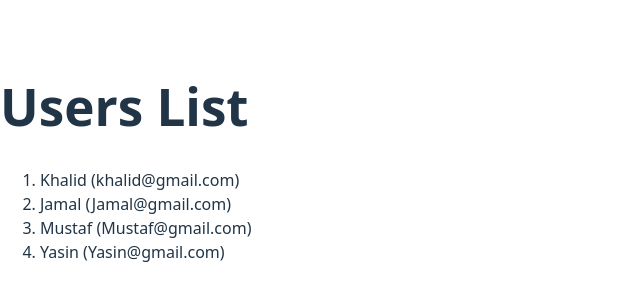
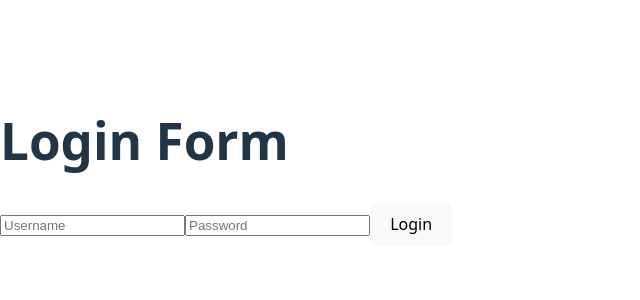
Before and after one commit to Mohmett/React-Challenges, a React (Vite) app: page / in a window 1280 px wide. Shown: the part 238-538 px from the top of the page, without its empty margins (0-640 px from the left). Built offline with nearby package versions, Linux system fonts and the light colour scheme.

Commit message:
Exercise 11

```diff
--- a/src/App.jsx
+++ b/src/App.jsx
@@ -8,6 +8,7 @@ import Exercise7 from "./Exercise7MouseMove";
 import CountDown from "./CountDownExer8";
 import GitHubUsers from "./GithubUsers";
 import UserList from "./userList";
+import LoginForm from "./LoginForm";
 
 function App() {
   return (
@@ -24,7 +25,8 @@ function App() {
       {/* <Exercise7/> */}
       {/* <CountDown></CountDown> */}
       {/* <GitHubUsers></GitHubUsers> */}
-      <UserList></UserList>
+      {/* <UserList></UserList> */}
+      <LoginForm></LoginForm>
     </>
   );
 }
--- /dev/null
+++ b/src/LoginForm.jsx
@@ -0,0 +1,38 @@
+import { useState } from "react";
+
+const LoginForm=()=>{
+
+  const [username,setUsername]=useState("")
+  const [isLogin,setIsLogin]=useState(false)
+
+const Login=()=>{
+ username.trim() !== "" && setIsLogin(true)
+}
+
+const Logout=()=>{
+  setIsLogin(false)
+}
+
+if(!isLogin){
+    return(
+    <div>
+      <form action="">
+      <h1>Login Form</h1>
+      <input type="text"  onChange={(e)=>setUsername(e.target.value)} placeholder="Username" required="ruquired"/>
+      <input type="text" placeholder="Password" required="ruquired"/>
+      <button onClick={Login}>Login</button>
+      </form>
+    </div>
+  )
+} else {
+  return (
+    <div>
+<h3>Hello, <span>{username}</span></h3>
+  <button onClick={Logout}>Logout</button>
+  </div>
+  )
+}
+
+}
+
+export default LoginForm;
```
